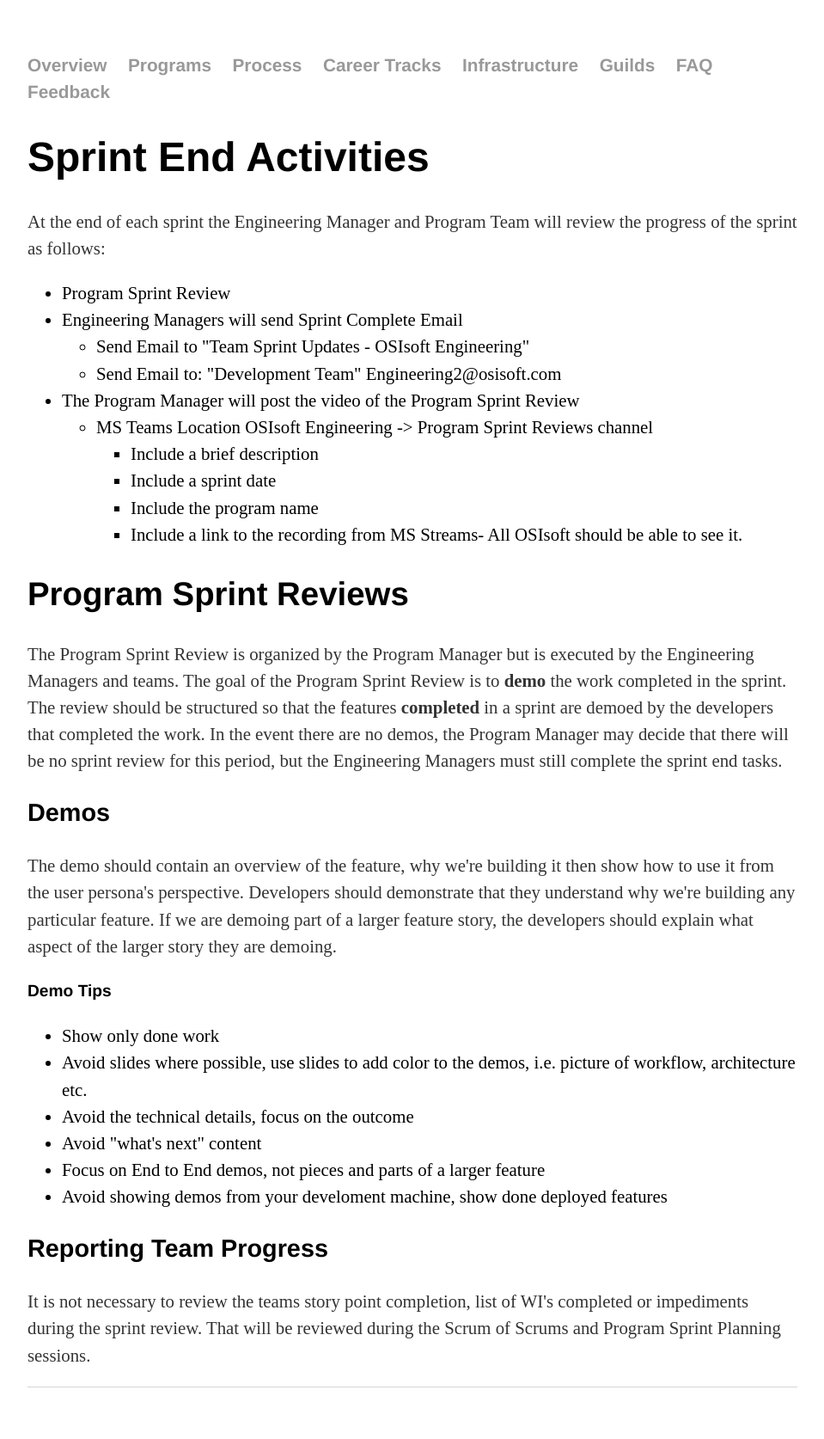
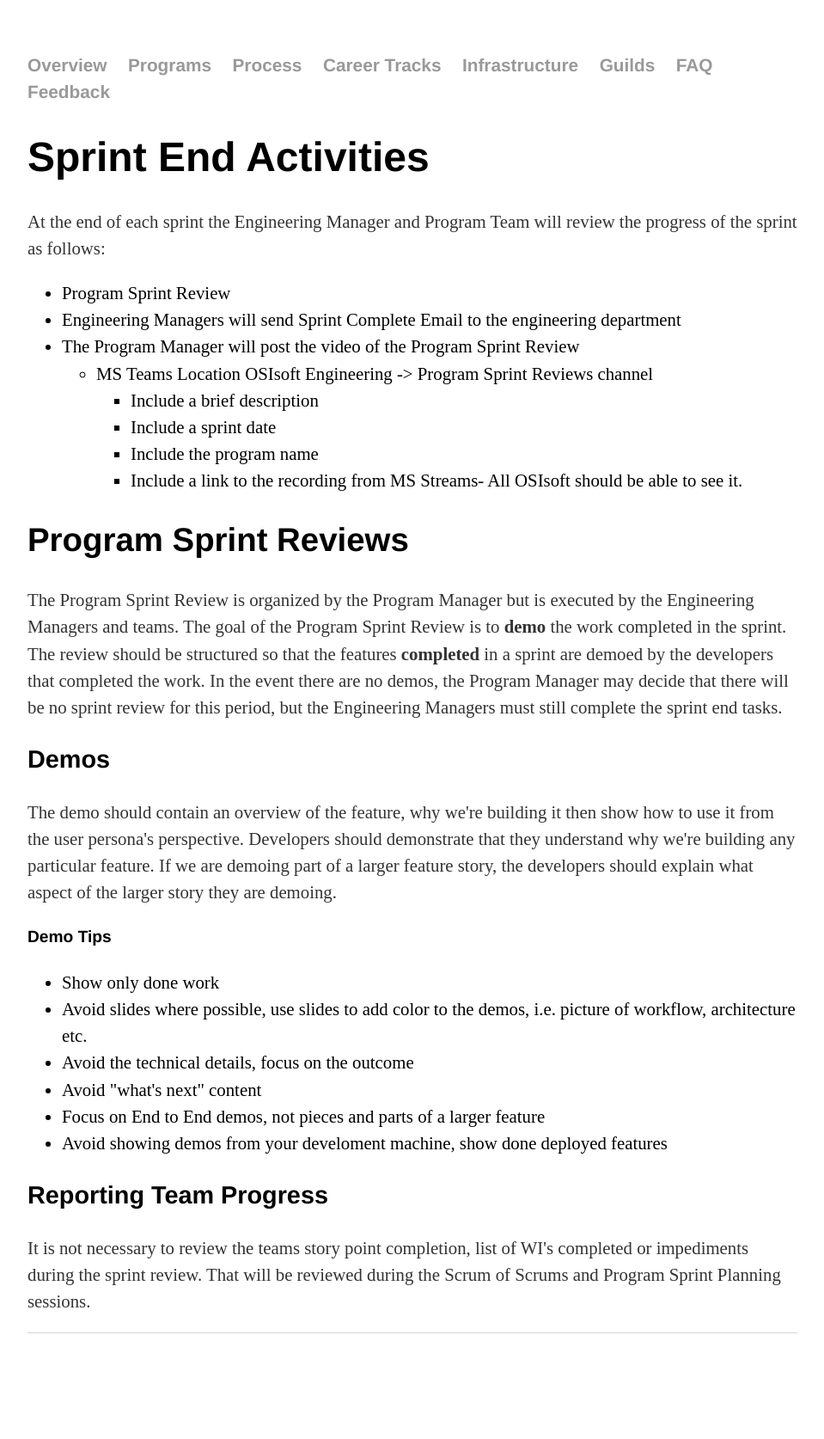
Before and after one commit to OSIEng/osieng.github.io, a Jekyll site: the page built from sprint_end_activities/index.html, in a window 1280 px wide. Shown: the whole page at 86% size, without its empty margins (160-1119 px from the left). Built offline with Jekyll 4.4.1, drawn with Linux system fonts in a browser that asks for light colours; after the commit the page ends 1611 px from its top, so only the background shows below that.

Commit message:
dev-process-updates
Updated process section to remove email addresses, work item images and filenames that are not appropriate for public consumption.

```diff
--- a/program_discovery_process/index.html
+++ b/program_discovery_process/index.html
@@ -29,7 +29,7 @@ title: Program Discovery Process - OSIsoft Engineering
 <p>Toward the conclusion of the discovery phase, workflows are decomposed into Epics by the technical leads and EPM by looking for natural breaks in delivering the workflow. Each Epic should be end-to-end demonstrable. For example, one Epic could be the “happy path” operation followed an Epic that includes advanced and edge-case handling. Workflows typically span no more than four Epics. The Epics can be tagged with a workflow identifier to drive backlog queries.</p>
 <p>The Program Team organizes Epics into Milestones based on the design, resource constraints (development teams), and market concerns (customer engagements or events). Organizing Epics into Milestones may trigger further refinement of Epics. Milestones that trigger Lighthouse engagements should be clearly marked.</p>
 <p>Once the backlog is organized, the technical leads along with the Engineering Managers for each team provide rough estimates for the Milestones. The estimates provide relative sizes to help the Software Development Leadership Team (SDLT) and the Engineering Leadership Team (ELT) make decisions about the program.</p>
-<p>Results of the discovery phase are documented by the Principal (or Architect) with the help of the technical leaders on the program in the “Program Design” document created from the “Program Design.dotx ” template located on the Architecture SharePoint site. The “Program Design” document should aid the onboarding and early direction for development teams, shortening the time required for those teams to become productive. It is important to remember that the Staff involved in the discovery phase may not represent the development teams that are eventually assigned to the program.</p>
+<p>Results of the discovery phase are documented by the Principal (or Architect) with the help of the technical leaders on the program in the “Program Design” document. The “Program Design” document should aid the onboarding and early direction for development teams, shortening the time required for those teams to become productive. It is important to remember that the Staff involved in the discovery phase may not represent the development teams that are eventually assigned to the program.</p>
 
 <h2>Program Discovery Review Meeting</h2>
 
--- a/sprint_end_activities/index.html
+++ b/sprint_end_activities/index.html
@@ -11,11 +11,7 @@ title: Sprint End Activities - OSIsoft Engineering
 
 <ul>
 	<li>Program Sprint Review</li>
-	<li>Engineering Managers will send Sprint Complete Email</li>
-	<ul>
-		<li>Send Email to "Team Sprint Updates - OSIsoft Engineering"</li>
-		<li>Send Email to: "Development Team" Engineering2@osisoft.com</li>
-	</ul>
+	<li>Engineering Managers will send Sprint Complete Email to the engineering department</li>
 	<li>The Program Manager will post the video of the Program Sprint Review</li>
 	<ul>
 		<li>MS Teams Location OSIsoft Engineering -> Program Sprint Reviews channel</li>
```
Also changed, not shown: backlogs/index.html (+8 -0 lines).
